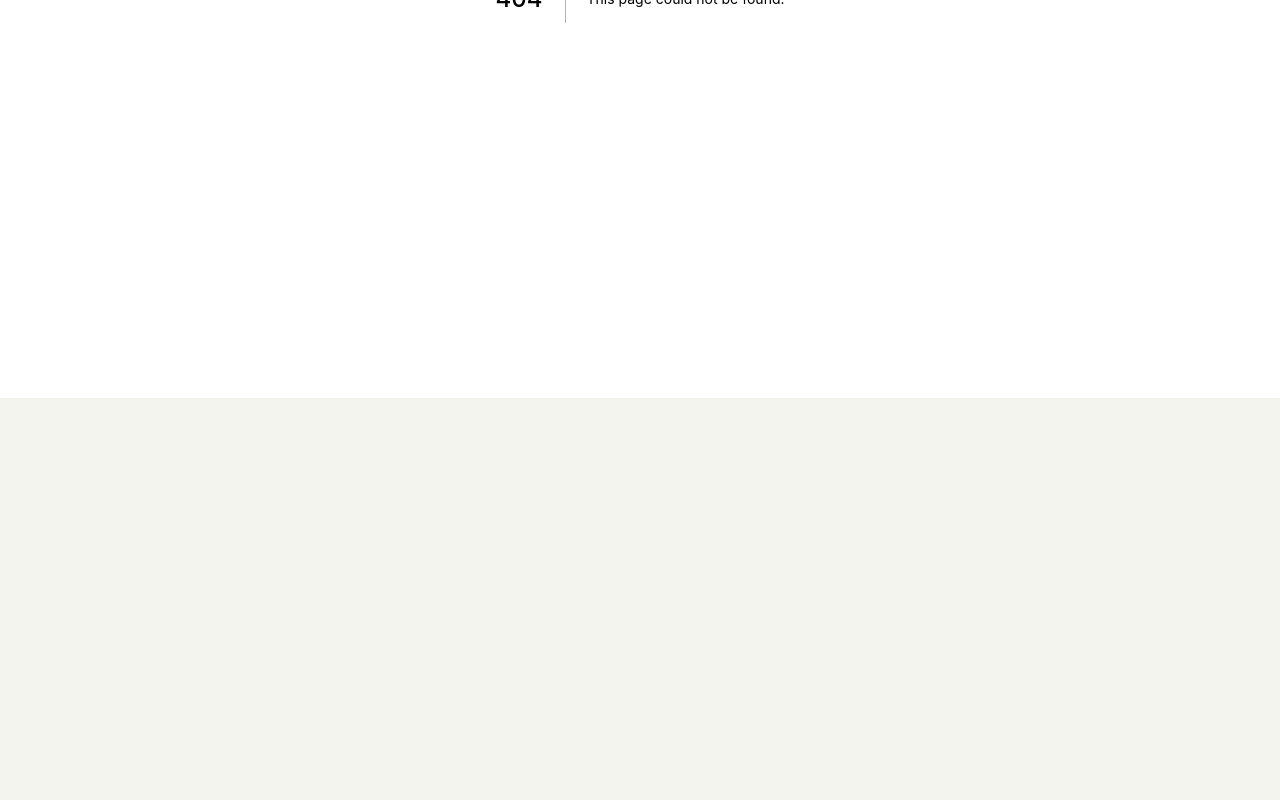
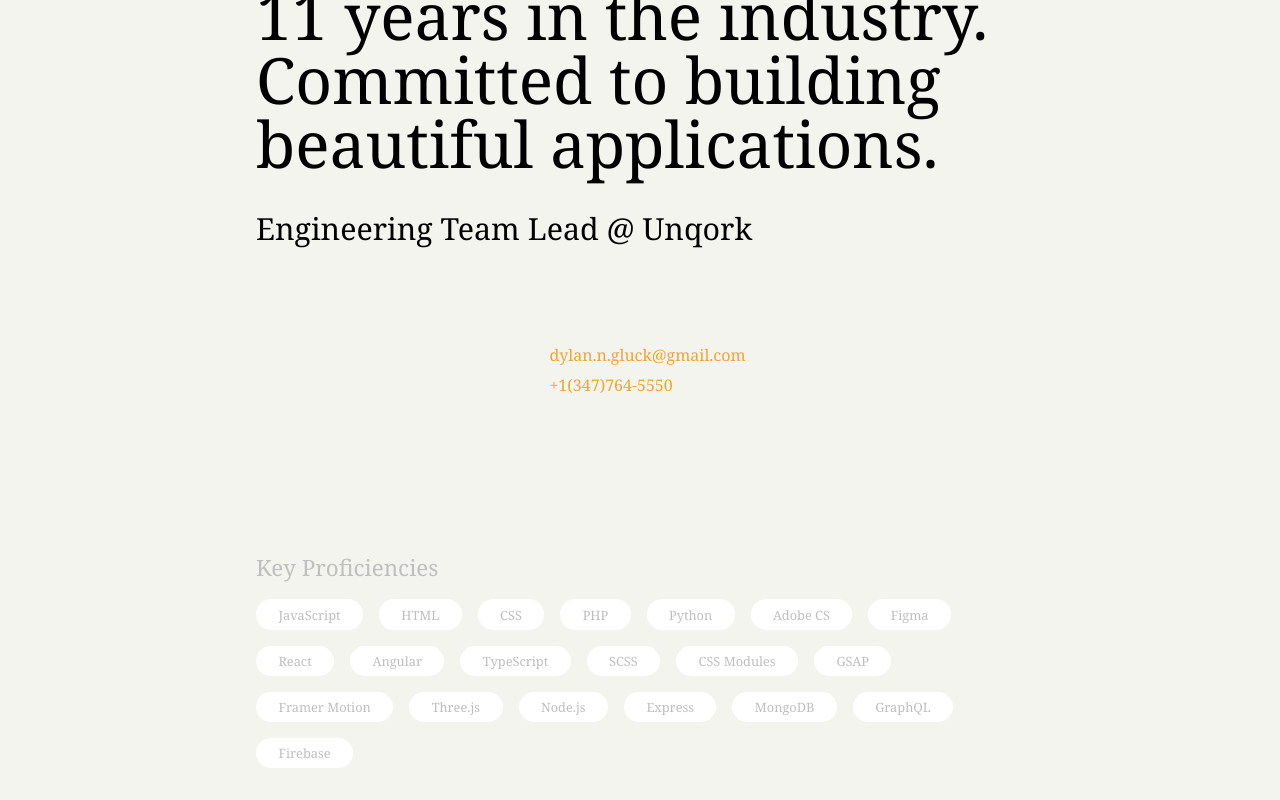
Before and after one commit to dylan-gluck/dylangluck-site, a Next.js app: page /resume in a window 1280 px wide. Before the commit this address had no page. Shown: the part 402-1202 px from the top of the page. Before the commit the page ends 800 px from the top, so only its background shows below. Built offline with nearby package versions, Linux system fonts and the light colour scheme; a web font is replaced by a local one.

Commit message:
Added resume page

```diff
--- a/components/Header.js
+++ b/components/Header.js
@@ -81,6 +81,9 @@ const Header = () => {
           {links.map((link) => (
             <Link href={link.url} key={link.id} passHref>
               <motion.a
+                // className={
+                //   link.url == window.location.pathname ? styles.active : null
+                // }
                 variants={linkAnimation}
                 onMouseEnter={() => cursorChangeHandler("navigation")}
                 onMouseLeave={() => cursorChangeHandler("")}
--- /dev/null
+++ b/components/ResumePage.js
@@ -0,0 +1,54 @@
+import Link from "next/link";
+import { FontAwesomeIcon } from "@fortawesome/react-fontawesome";
+import { faPrint } from "@fortawesome/free-solid-svg-icons";
+import { resumeContent } from "../data/resumeContent";
+import styles from "../styles/components/Resume.module.scss";
+
+function ResumePage() {
+  return (
+    <section className={styles.resume}>
+      <div className={styles.container}>
+        <div className={styles.about}>
+          <Link href={"#"} passHref>
+            <a className={styles.print}>
+              <FontAwesomeIcon icon={faPrint} />
+            </a>
+          </Link>
+          <h2>{resumeContent.about.intro}</h2>
+          <h4>
+            {resumeContent.about.title} @ {resumeContent.about.employer}
+          </h4>
+          <div className={styles.contact}>
+            <Link
+              href={
+                "mailto:" +
+                resumeContent.about.contact.email +
+                "?subject=Let's Work!"
+              }
+              passHref
+            >
+              <a target="_blank">{resumeContent.about.contact.email}</a>
+            </Link>
+            <Link href={"tel:" + resumeContent.about.contact.phone} passHref>
+              <a target="_blank">{resumeContent.about.contact.phone}</a>
+            </Link>
+          </div>
+        </div>
+        <div className={styles.keywords}>
+          <h3 className={styles.sectionTitle}>Key Proficiencies</h3>
+          <ul>
+            {resumeContent.about.keywords.map((keyword, i) => {
+              return (
+                <li className={styles.keyword} key={i}>
+                  {keyword}
+                </li>
+              );
+            })}
+          </ul>
+        </div>
+      </div>
+    </section>
+  );
+}
+
+export default ResumePage;
--- a/data/links.js
+++ b/data/links.js
@@ -12,15 +12,9 @@ export const links = [
     target: "_blank",
   },
   {
-    url: "/downloads/dylangluck-resume.pdf",
+    url: "/resume",
     id: "resume",
     name: "resume",
-    target: "_blank",
-  },
-  {
-    url: "mailto:dylan.n.gluck@gmail.com?subject=Let's Work!",
-    id: "contact",
-    name: "contact",
-    target: "_blank",
+    target: "_self",
   },
 ];
--- /dev/null
+++ b/data/resumeContent.js
@@ -0,0 +1,147 @@
+export const resumeContent = {
+  about: {
+    intro:
+      "UX Specialist with over 11 years in the industry. Committed to building beautiful applications.",
+    title: "Engineering Team Lead",
+    employer: "Unqork",
+    contact: {
+      email: "dylan.n.gluck@gmail.com",
+      phone: "+1(347)764-5550",
+    },
+    keywords: [
+      "JavaScript",
+      "HTML",
+      "CSS",
+      "PHP",
+      "Python",
+      "Adobe CS",
+      "Figma",
+      "React",
+      "Angular",
+      "TypeScript",
+      "SCSS",
+      "CSS Modules",
+      "GSAP",
+      "Framer Motion",
+      "Three.js",
+      "Node.js",
+      "Express",
+      "MongoDB",
+      "GraphQL",
+      "Firebase",
+    ],
+    research: [
+      "Processing",
+      "Data Sets & Algorithms",
+      "Machine Learning",
+      "Web3 / Blockchain",
+      "Solidity",
+    ],
+  },
+  education: [
+    {
+      school: "Savannah College of Art & Design",
+      certification: "BA Graphic Design",
+      dateStart: null,
+      dateEnd: 2013,
+    },
+  ],
+  experience: [
+    {
+      title: "Engineering Team Lead",
+      employer: "Unqork",
+      type: "Full-time",
+      dateStart: "2019",
+      dateEnd: null,
+      location: "New York (remote)",
+    },
+    {
+      title: "UX Specialist",
+      employer: "GRP1Knits",
+      type: "Consultant",
+      dateStart: "2019",
+      dateEnd: null,
+      location: "Los Angeles (remote)",
+    },
+    {
+      title: "Engineering Team Lead",
+      employer: "Aaptiv",
+      type: "Full-time",
+      dateStart: "2018",
+      dateEnd: "2019",
+      location: "New York, NY",
+    },
+    {
+      title: "UX Design Specialist",
+      employer: "EPLabs",
+      type: "Consultant",
+      dateStart: "2017",
+      dateEnd: "2019",
+      location: "New York, NY",
+    },
+    {
+      title: "Leadership & Training",
+      employer: "Inclusion",
+      type: "Part-time",
+      dateStart: "2017",
+      dateEnd: "2018",
+      location: "New York, NY",
+    },
+    {
+      title: "UX Design Specialist",
+      employer: "WeWork",
+      type: "Contract",
+      dateStart: "2017",
+      dateEnd: "2017",
+      location: "New York, NY",
+    },
+    {
+      title: "UX Engineer",
+      employer: "ReadySet Rocket",
+      type: "Full-time",
+      dateStart: "2013",
+      dateEnd: "2017",
+      location: "New York, NY",
+    },
+    {
+      title: "UX Engineer",
+      employer: "Mars Design",
+      type: "Full-time",
+      dateStart: "2011",
+      dateEnd: "2013",
+      location: "New York, NY",
+    },
+    {
+      title: "UX Specialist",
+      employer: "Bar & Club Stats",
+      type: "Contract",
+      dateStart: "2012",
+      dateEnd: "2013",
+      location: "New York, NY",
+    },
+    {
+      title: "UX Specialist",
+      employer: "Transdiaspora Network",
+      type: "Contract",
+      dateStart: "2011",
+      dateEnd: "2012",
+      location: "New York, NY",
+    },
+    {
+      title: "UX Engineer",
+      employer: "Ogilvy Earth",
+      type: "Contract",
+      dateStart: "2011",
+      dateEnd: "2011",
+      location: "New York, NY",
+    },
+    {
+      title: "UX Engineer",
+      employer: "IMG Models",
+      type: "Contract",
+      dateStart: "2011",
+      dateEnd: "2011",
+      location: "New York, NY",
+    },
+  ],
+};
--- /dev/null
+++ b/pages/resume.js
@@ -0,0 +1,18 @@
+import Head from "next/head";
+import Cursor from "../components/Cursor";
+import Header from "../components/Header";
+import ResumePage from "../components/ResumePage";
+
+export default function Resume() {
+  return (
+    <>
+      <Head>
+        <title>Resume | Dylan Navajas Gluck</title>
+        <link rel="icon" href="/favicon.ico" />
+      </Head>
+      <Cursor />
+      <Header />
+      <ResumePage />
+    </>
+  );
+}
--- a/styles/components/Header.module.scss
+++ b/styles/components/Header.module.scss
@@ -34,6 +34,10 @@
       margin-bottom: 0.5rem;
       transition: color 200ms;
 
+      &.active {
+        font-weight: 900;
+      }
+
       &:hover {
         color: $color-black;
       }
--- /dev/null
+++ b/styles/components/Resume.module.scss
@@ -0,0 +1,120 @@
+@import "../abstracts/variables";
+@import "../abstracts/mixins";
+@import "../abstracts/typography";
+
+.resume {
+  display: flex;
+  flex-direction: column;
+  justify-content: flex-start;
+  align-items: flex-start;
+  position: relative;
+  z-index: 0;
+  width: 100vw;
+  height: auto;
+  min-height: 100vh;
+
+  .container {
+    @include container;
+    padding: 16.75rem 1rem 0;
+  }
+
+  .print {
+    display: inline-block;
+    margin-bottom: 2rem;
+    color: $color-gray;
+
+    &:hover {
+      color: $color-orange;
+    }
+  }
+
+  .about {
+    margin-bottom: 19.1%; // Golden ratio / 2
+
+    h2 {
+      font-size: 2rem;
+      line-height: 1;
+      margin-bottom: 2rem;
+
+      @media (min-width: $screen-sm) {
+        font-size: 4rem;
+      }
+
+      @media (min-width: $screen-xl) {
+        font-size: 6rem;
+      }
+    }
+
+    h4 {
+      font-size: 1rem;
+      margin-bottom: 4rem;
+
+      @media (min-width: $screen-sm) {
+        font-size: 1.9rem;
+        margin-bottom: 6rem;
+      }
+
+      @media (min-width: $screen-xl) {
+        font-size: 2.6rem;
+      }
+    }
+  }
+
+  .contact {
+    display: flex;
+    flex-direction: column;
+    align-items: flex-start;
+    margin-left: 38.2%; // Golden ratio
+
+    a {
+      display: inline-block;
+      font-size: 0.8rem;
+      line-height: 1.3;
+      margin-bottom: 0.6rem;
+      color: $color-orange;
+
+      @media (min-width: $screen-sm) {
+        font-size: 1rem;
+      }
+    }
+  }
+
+  .sectionTitle {
+    font-size: 1.4rem;
+    margin-bottom: 1rem;
+    color: $color-gray;
+
+    @media (min-width: $screen-xl) {
+      font-size: 2rem;
+    }
+  }
+
+  .keywords {
+    ul {
+      display: flex;
+      justify-content: flex-start;
+      flex-wrap: wrap;
+      list-style: none;
+      margin-left: 0;
+      padding-left: 0;
+
+      li {
+        font-size: 0.6rem;
+        display: inline-block;
+        padding: 0.38rem 1.4rem;
+        background-color: $color-white;
+        color: $color-gray;
+        border-radius: 1rem;
+        margin: 0 1rem 1rem 0;
+
+        @media (min-width: $screen-sm) {
+          font-size: 0.8rem;
+        }
+        @media (min-width: $screen-xl) {
+          font-size: 1.2rem;
+          padding: 0.6rem 2.6rem;
+        }
+      }
+    }
+  }
+}
```
Also changed, not shown: pages/index.js (+4 -8 lines).
